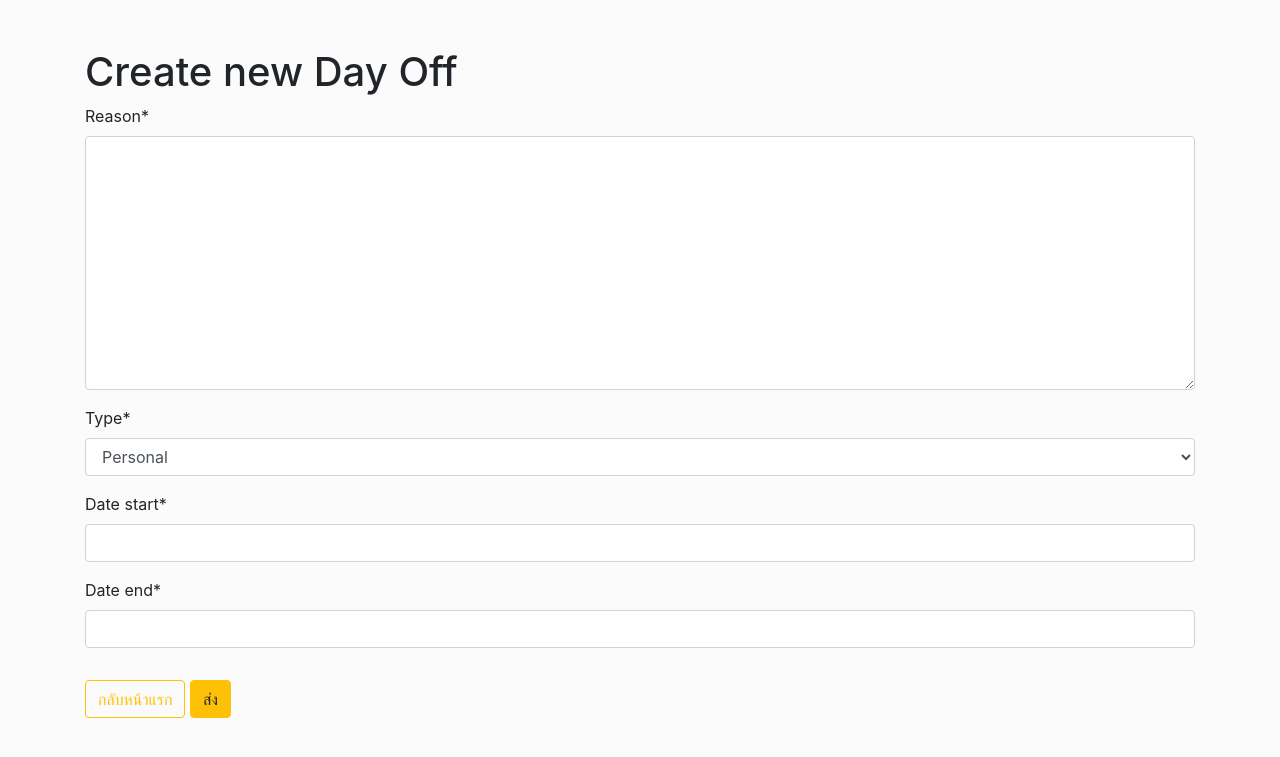
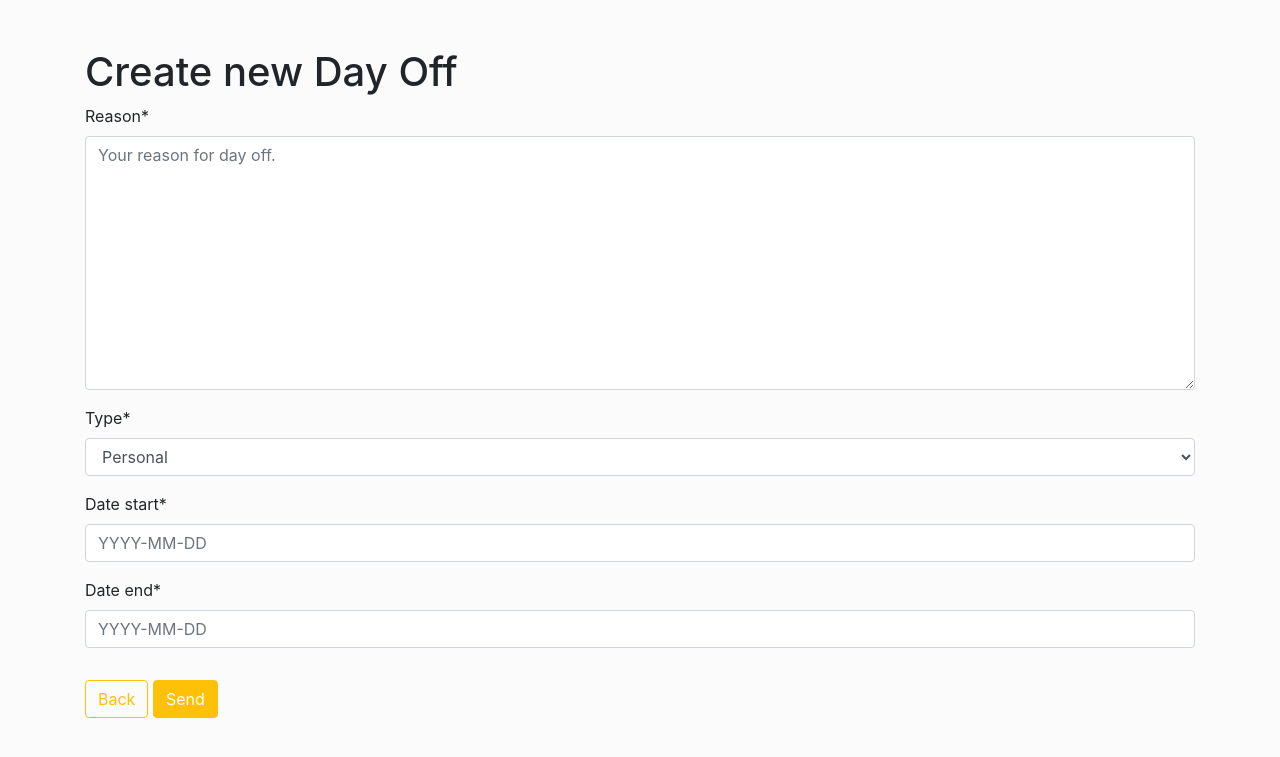
Before and after one commit to dekdew/djamgo-dayOff, a Django app: page /new/ in a window 1280 px wide. Shown: the top 757 px of the page. Run offline with Django 3.2, Linux system fonts and the light colour scheme; the visitor is signed in with stand-in values (Sample User, id 1); some libraries are stand-ins or nearby versions.

Commit message:
update style

```diff
--- a/dayOff/forms.py
+++ b/dayOff/forms.py
@@ -10,9 +10,16 @@ class DayOffModelForm(forms.ModelForm):
   print(">>>", now)
   if ('2019-04-11' < now):
     print('inin')
+
   class Meta:
     model = DayOff
     exclude = ['create_by', 'approve_status']
+
+    widgets = {
+      'reason': forms.Textarea(attrs={'placeholder': 'Your reason for day off.'}),
+      'date_start': forms.TextInput(attrs={'placeholder': 'YYYY-MM-DD'}),
+      'date_end': forms.TextInput(attrs={'placeholder': 'YYYY-MM-DD'}),
+    }
 
   def clean(self):
     cleaned_data = super().clean()
--- a/dayOff/templates/dayOff/index.html
+++ b/dayOff/templates/dayOff/index.html
@@ -56,7 +56,7 @@
         </tbody>
     </table>
 
-    <a href="{% url 'newDayOff' %}" class="btn btn-warning btn-sm">ยื่นคำขอลางาน</a>
+    <a href="{% url 'newDayOff' %}" class="btn btn-warning text-white">Create Day Off</a>
 </div>
 </body>
 </html>
--- a/dayOff/templates/dayOff/newDayOff.html
+++ b/dayOff/templates/dayOff/newDayOff.html
@@ -14,8 +14,8 @@
         <form method="POST" action="{% url 'newDayOff' %}">
             {% csrf_token %}
             {{ form|crispy }}
-            <a href="{% url 'index' %}"  class="btn btn-outline-warning my-3">กลับหน้าแรก</a>
-            <button type="submit" class="btn btn-warning my-3">ส่ง</button>
+            <a href="{% url 'index' %}"  class="btn btn-outline-warning my-3">Back</a>
+            <button type="submit" class="btn btn-warning my-3 text-white">Send</button>
         </form>
     </div>
 </body>
```
